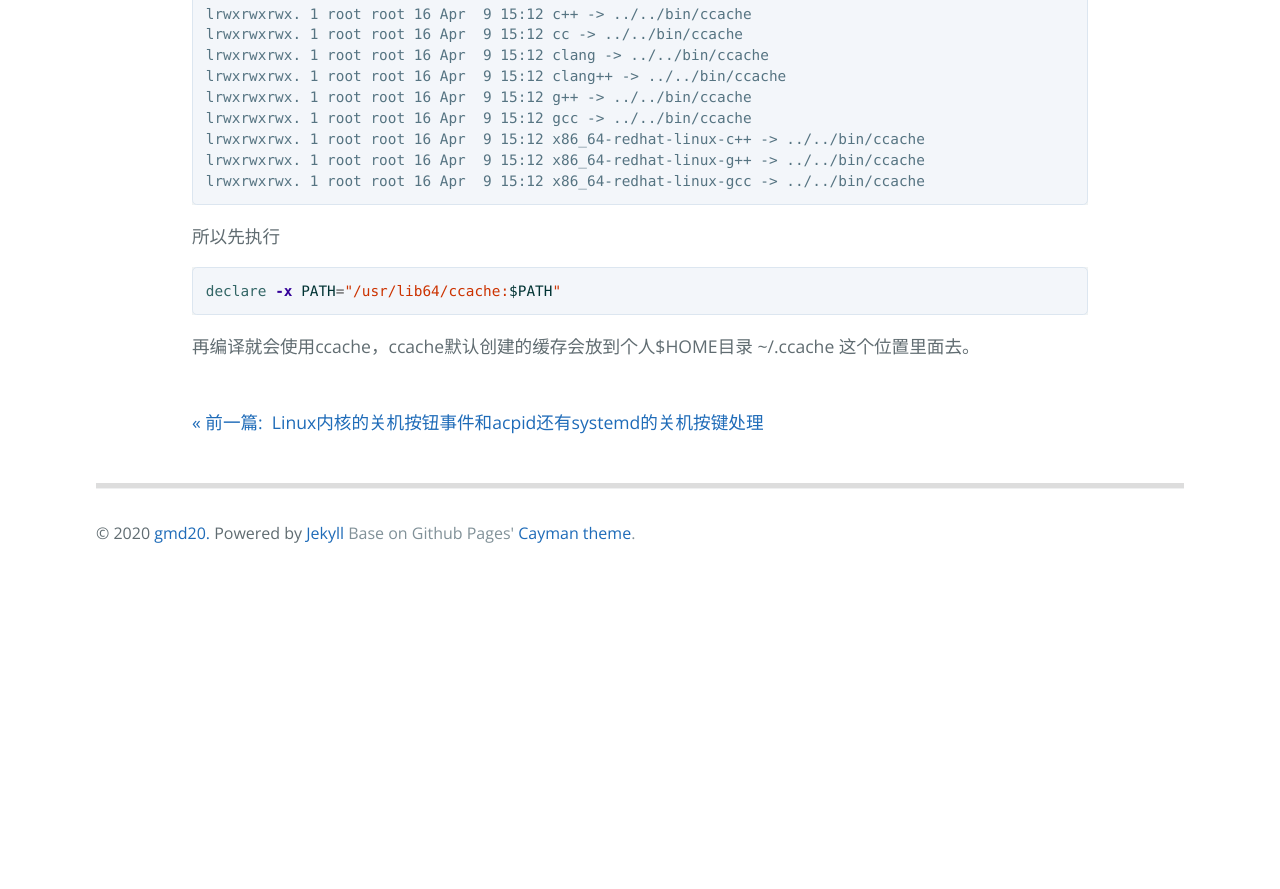
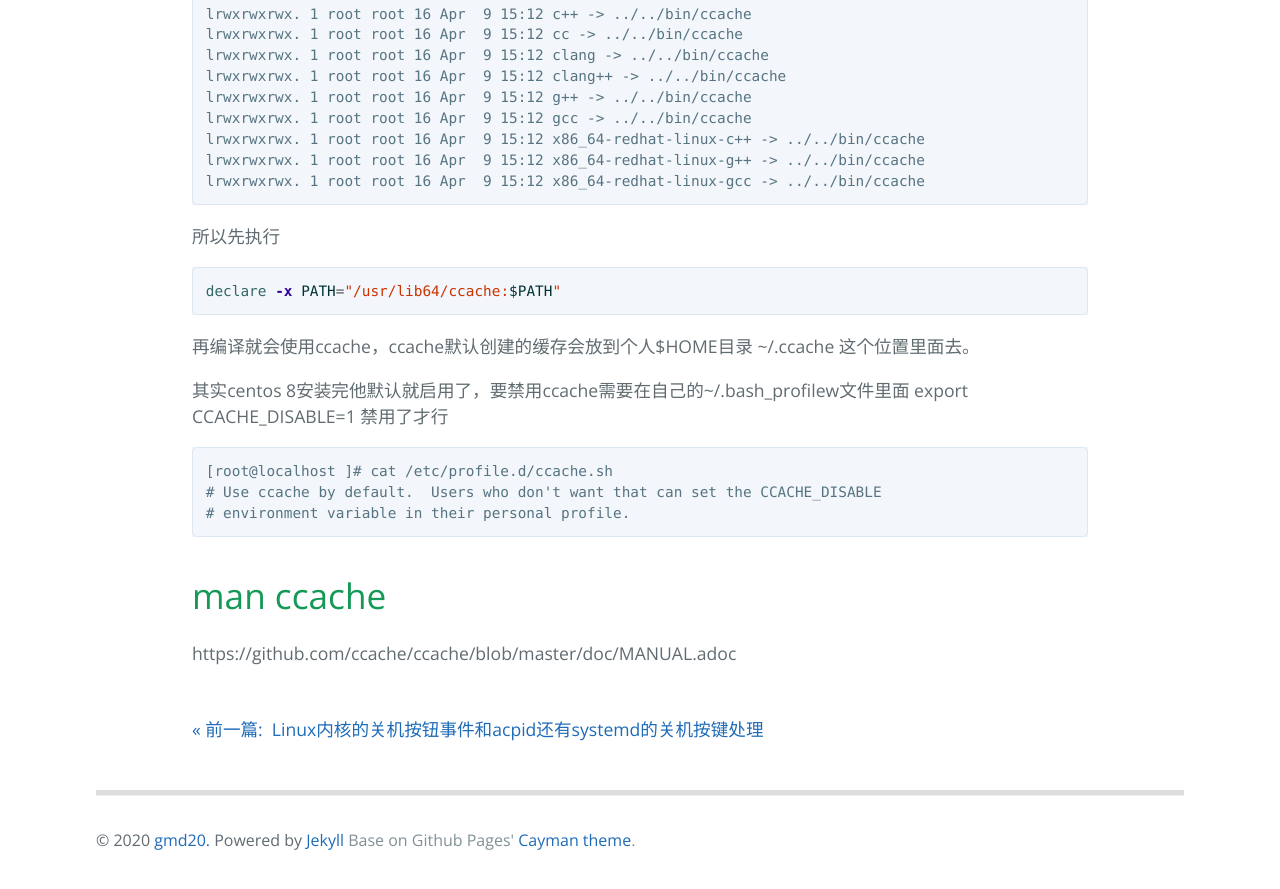
Before and after one commit to gmd20/gmd20.github.io, a Jekyll site: the page built from _posts/2020-05-07-ccache的编译速度加速.markdown, in a window 1280 px wide and 900 px high, scrolled down 657 px. Shown: the top 889 px of the window. Built offline with Jekyll 4.4.1, drawn with Linux system fonts in a browser that asks for light colours; comment, search, counter and statistics services are not loaded; before the commit the page ends 1250 px from its top, so only the background shows below that.

Commit message:
Update 2020-05-07-ccache的编译速度加速.markdown

````diff
--- a/_posts/2020-05-07-ccache的编译速度加速.markdown
+++ b/_posts/2020-05-07-ccache的编译速度加速.markdown
@@ -13,8 +13,19 @@ lrwxrwxrwx. 1 root root 16 Apr  9 15:12 x86_64-redhat-linux-c++ -> ../../bin/cca
 lrwxrwxrwx. 1 root root 16 Apr  9 15:12 x86_64-redhat-linux-g++ -> ../../bin/ccache
 lrwxrwxrwx. 1 root root 16 Apr  9 15:12 x86_64-redhat-linux-gcc -> ../../bin/ccache
 ```
+
 所以先执行
 ```bash
 declare -x PATH="/usr/lib64/ccache:$PATH"
 ```
 再编译就会使用ccache，ccache默认创建的缓存会放到个人$HOME目录 ~/.ccache 这个位置里面去。
+
+其实centos 8安装完他默认就启用了，要禁用ccache需要在自己的~/.bash_profilew文件里面 export CCACHE_DISABLE=1 禁用了才行
+```text
+[root@localhost ]# cat /etc/profile.d/ccache.sh
+# Use ccache by default.  Users who don't want that can set the CCACHE_DISABLE
+# environment variable in their personal profile.
+```
+
+# man ccache
+https://github.com/ccache/ccache/blob/master/doc/MANUAL.adoc
````
